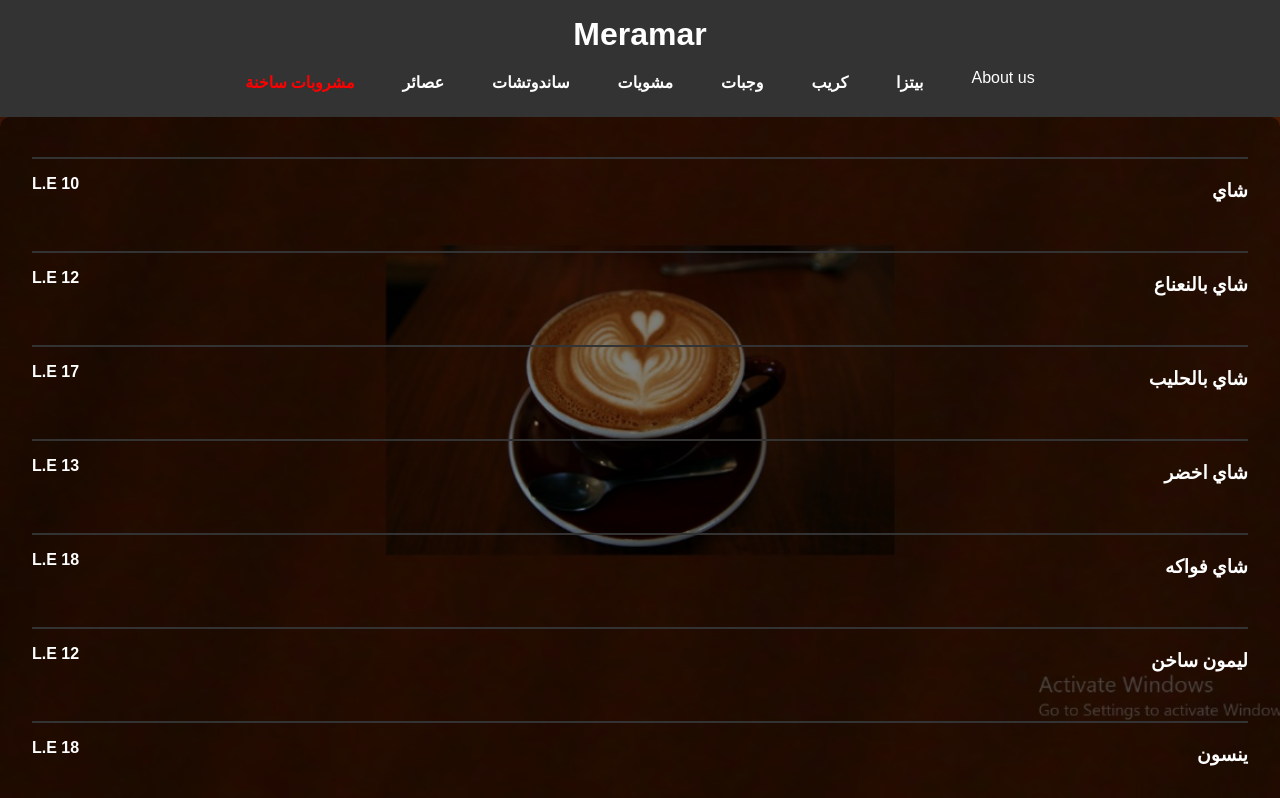
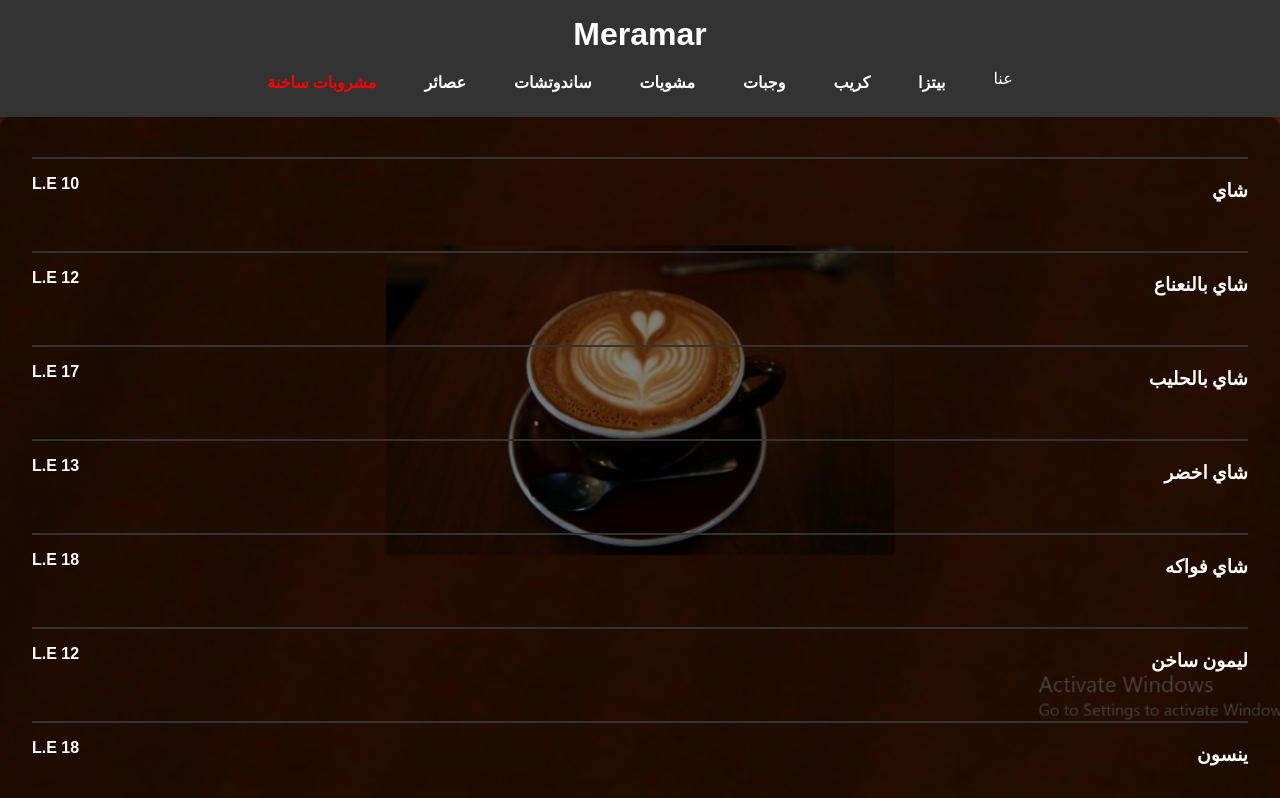
Before and after one commit to RamizRamy/Meramarmenu_v1, a plain HTML site: page meramar/drinks.html in a window 1280 px wide. Shown: the top 798 px of the page. Drawn offline with Linux system fonts and the light colour scheme.

Commit message:
Update drinks.html

```diff
--- a/meramar/drinks.html
+++ b/meramar/drinks.html
@@ -11,7 +11,7 @@
     <header class="header">
       <h1>Meramar</h1>
       <nav class="navbar">
-        <a href="about.html">About us</a>
+        <a href="about.html">عنا</a>
         <a href="index.html" class="arabic">بيتزا</a>
         <a href="crepes.html" class="arabic">كريب</a>
         <a href="meals.html" class="arabic">وجبات</a>
```
